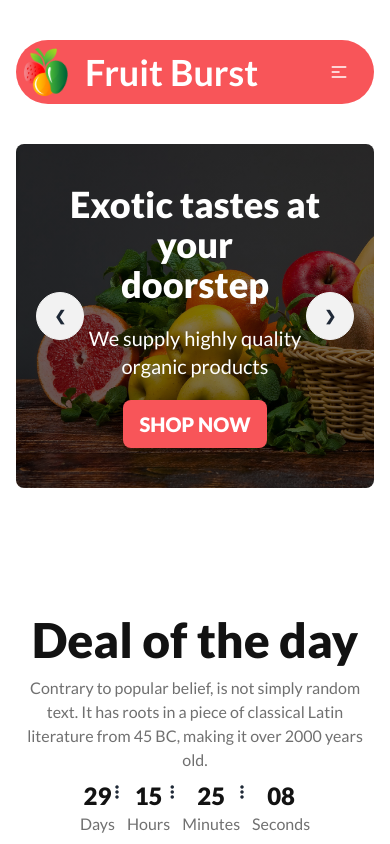
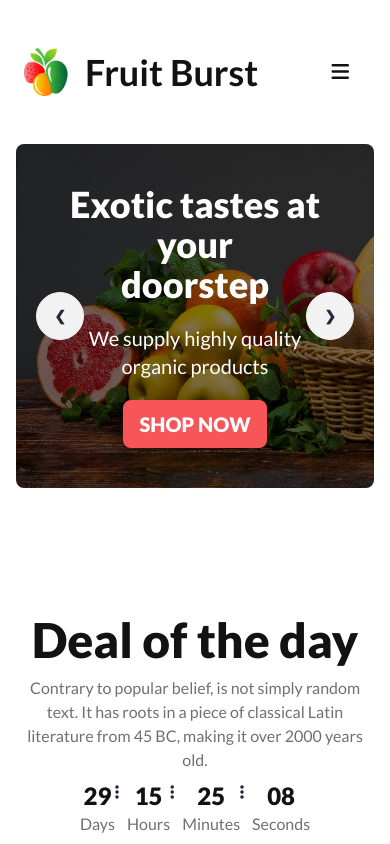
Before and after one commit to Horidas-Roy/Fruit-Burst, a plain HTML site: page index.html in a window 390 px wide. Shown: the top 844 px of the page. Drawn offline with nearby package versions, Linux system fonts and the light colour scheme; grey boxes are pictures that could not be loaded.

Commit message:
updated hamburgar icon

```diff
--- a/index.html
+++ b/index.html
@@ -45,7 +45,7 @@
   <body class="font-lato">
     <header class="text-[#FFF] px-4">
       <!-- navbar section -->
-      <nav class="container mx-auto bg-[#F85559] rounded-full lg:py-4 my-10">
+      <nav class="container mx-auto text-[#121212] md:text-[#FFF] md:bg-[#F85559]  md:rounded-full lg:py-4 my-10">
         <div class="navbar flex justify-between">
           <div class="navbar-start">
             <div class="flex lg:hidden">
@@ -75,7 +75,9 @@
             <!-- dropdown -->
             <div class="dropdown relative">
               <label tabindex="0" class="btn btn-ghost lg:hidden">
-                <svg
+                <i class="text-xl fa-solid fa-bars"></i>
+                <!-- <img  src="./images/Frame.svg" alt=""> -->
+                <!-- <svg
                   xmlns="http://www.w3.org/2000/svg"
                   class="h-5 w-5"
                   fill="none"
@@ -88,7 +90,7 @@
                     stroke-width="2"
                     d="M4 6h16M4 12h8m-8 6h16"
                   />
-                </svg>
+                </svg> -->
               </label>
               <ul
                 tabindex="0"
```
Also changed, not shown: images/Frame.png (added), images/Frame.svg (added).
